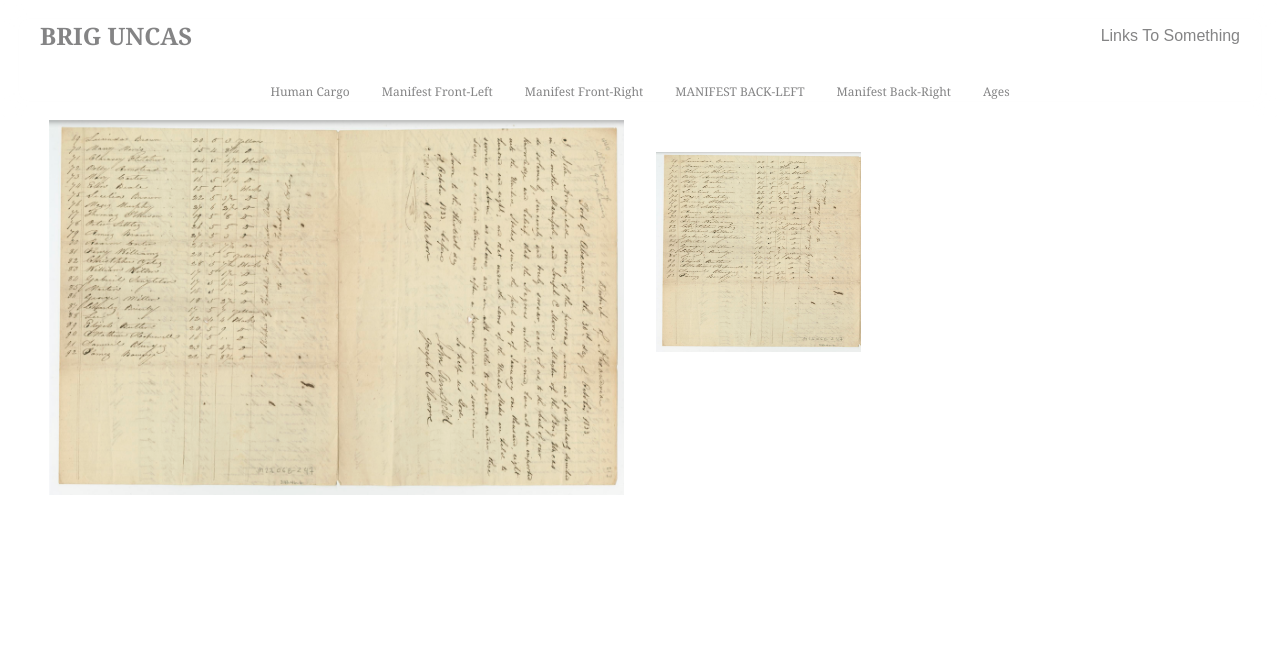
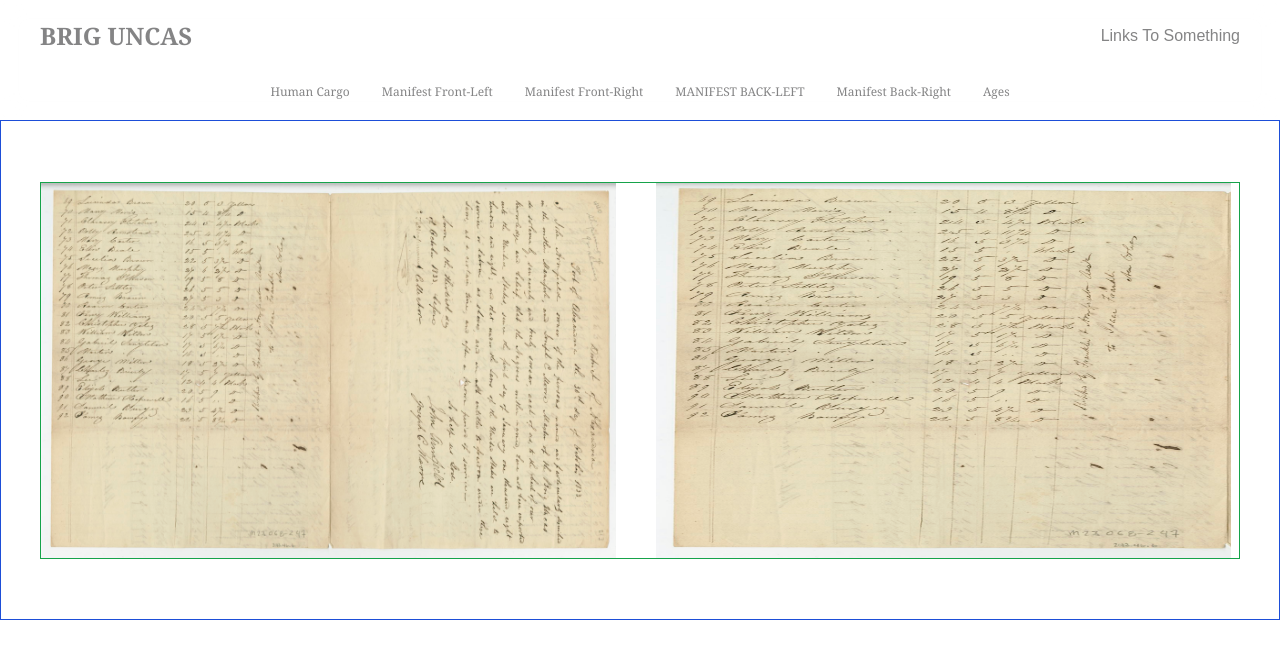
Before and after one commit to mmaustin/brig-uncas, a Next.js app in the folder uncas/: page /manifest-back-L in a window 1280 px wide. Shown: the top 658 px of the page. Built offline with nearby package versions, Linux system fonts and the light colour scheme.

Commit message:
Fix grid class misalignment

```diff
--- a/uncas/app/manifest-back-L/page.tsx
+++ b/uncas/app/manifest-back-L/page.tsx
@@ -5,8 +5,10 @@ import manifestA from '@/assets/manifest-7.png';
 
 const ManifestBackLeft = () => {
   return (
-    <div className="h-full w-full flex flex-col justify-center items-center">
-      <div className="grid md:grid-cols-2 gap-8">
+    <div className="h-[500px] w-full flex justify-center items-center gap-8 border border-blue-700">
+      <div className="container justify-center items-center grid md:grid-cols-2 gap-8 border border-green-600">
+        {/* <div className="border w-10">words for words</div>
+        <div className="border w-10">words for words</div> */}
         <Image
           className="h-[200px] w-[275px] sm:h-[250px] sm:w-[400px] md:h-[375px] md:w-[575px]"
           src={manifest}
@@ -16,7 +18,7 @@ const ManifestBackLeft = () => {
           width={198}
         />
         <Image
-        className="h-[200px] w-[205px] mt-8"
+          className="h-[200px] w-[275px] sm:h-[250px] sm:w-[400px] md:h-[375px] md:w-[575px]"
           src={manifestA}
           alt="Manifest Back Left"
           priority
@@ -24,6 +26,8 @@ const ManifestBackLeft = () => {
           width={198}
         />
       </div>
+      {/* <div className="grid md:grid-cols-2 container justify-center items-center gap-8 border border-red-500"> */}
+      {/* </div> */}
     </div>
   )
 }
```
Lines whose indentation alone changed are shown as unchanged.
